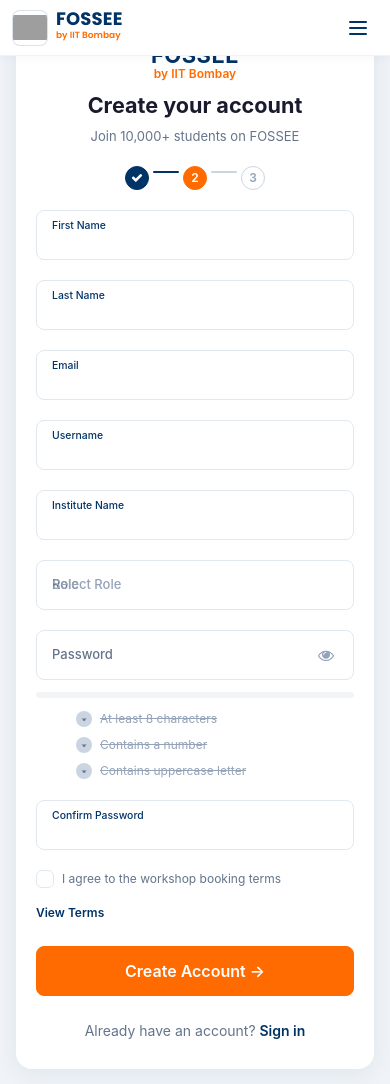
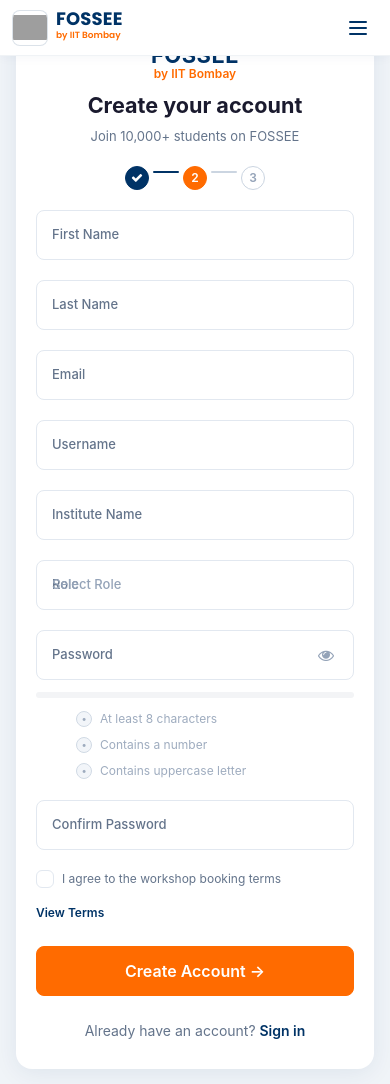
Before and after one commit to shivani-i-i/fossee-workshop-booking-ui, a Django app: page /workshop/register/ in a window 390 px wide. Shown: the top 1084 px of the page. Run offline with Django 3.2, Linux system fonts and the light colour scheme; some libraries are stand-ins or nearby versions; grey boxes are pictures that could not be loaded.

Commit message:
feat: few random fix

```diff
--- a/workshop_app/static/workshop_app/css/register.css
+++ b/workshop_app/static/workshop_app/css/register.css
@@ -193,7 +193,8 @@ body.modal-open {
 }
 
 .register-field input,
-.register-field select {
+.register-field select,
+.register-field textarea {
     width: 100%;
     height: 52px;
     padding: 20px calc(var(--space-6) + var(--space-4)) 10px var(--space-4);
@@ -210,13 +211,20 @@ body.modal-open {
     padding-top: 20px;
 }
 
+.register-field textarea {
+    min-height: 52px;
+    resize: vertical;
+}
+
 .register-field input::placeholder,
-.register-field select::placeholder {
+.register-field select::placeholder,
+.register-field textarea::placeholder {
     color: transparent;
 }
 
 .register-field input:focus,
-.register-field select:focus {
+.register-field select:focus,
+.register-field textarea:focus {
     outline: none;
     border-color: var(--color-primary);
     box-shadow: 0 0 0 3px rgba(0, 51, 102, 0.1);
@@ -236,7 +244,6 @@ body.modal-open {
 }
 
 .register-control input:focus + label,
-.register-control input:not(:placeholder-shown) + label,
 .register-control select:focus + label {
     top: 8px;
     transform: translateY(0) scale(0.8);
@@ -321,13 +328,16 @@ body.modal-open {
 .register-field.is-invalid input,
 .register-field.has-error input,
 .register-field.is-invalid select,
-.register-field.has-error select {
+.register-field.has-error select,
+.register-field.is-invalid textarea,
+.register-field.has-error textarea {
     border-color: var(--color-error);
     box-shadow: 0 0 0 3px rgba(229, 72, 77, 0.12);
 }
 
 .register-field.is-valid input,
-.register-field.is-valid select {
+.register-field.is-valid select,
+.register-field.is-valid textarea {
     border-color: var(--color-success);
 }
 
@@ -391,8 +401,9 @@ body.modal-open {
     gap: var(--space-2);
     color: #94A3B8;
     font-size: var(--font-size-xs);
-    text-decoration: line-through;
-    transition: color var(--transition-normal), text-decoration-color var(--transition-normal);
+    text-decoration: none;
+    opacity: 0.9;
+    transition: color var(--transition-normal), opacity var(--transition-normal);
 }
 
 .register-password-rules .rule-icon {
@@ -402,8 +413,9 @@ body.modal-open {
     display: inline-flex;
     align-items: center;
     justify-content: center;
-    background: #CBD5E1;
-    color: #64748B;
+    background: #F1F5F9;
+    border: 1px solid #CBD5E1;
+    color: #94A3B8;
     font-size: 10px;
     font-weight: var(--font-weight-bold);
     transition: background var(--transition-normal), color var(--transition-normal), box-shadow var(--transition-normal);
@@ -416,11 +428,20 @@ body.modal-open {
 .register-password-rules li.is-met {
     color: var(--color-success);
     text-decoration: none;
+    opacity: 1;
 }
 
 .register-password-rules li.is-met .rule-icon {
-    background: color-mix(in srgb, var(--color-success) 20%, var(--color-bg-primary));
-    color: var(--color-success);
+    background: var(--color-success);
+    border-color: var(--color-success);
+    color: #FFFFFF;
+    font-size: 0;
+}
+
+.register-password-rules li.is-met .rule-icon::before {
+    content: "\2713";
+    font-size: 10px;
+    line-height: 1;
 }
 
 .register-password-rules li.is-met .register-password-rules__text {
@@ -773,6 +794,7 @@ body.modal-open {
 
     .register-field input,
     .register-field select,
+    .register-field textarea,
     .register-submit {
         height: 50px;
     }
```
